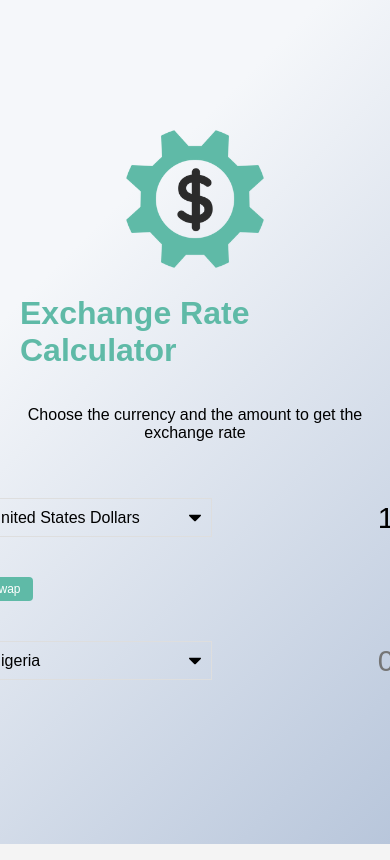
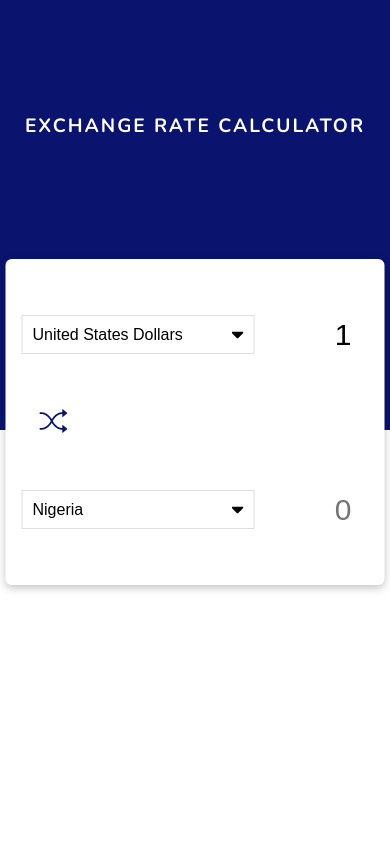
Before and after one commit to Nedu2022/exrater, a plain HTML site: page index.html in a window 390 px wide. Shown: the top 860 px of the page. Drawn offline with nearby package versions, Linux system fonts and the light colour scheme; no server answers.

Commit message:
Finished Project

```diff
--- a/css/style.css
+++ b/css/style.css
@@ -1,41 +1,77 @@
-:root {
-  --primary-color: #5fbaa7;
-}
+@import url('https://fonts.googleapis.com/css2?family=Nunito:wght@200;300;400;500;600;700;800;900&display=swap');
+
 
 * {
   box-sizing: border-box;
 }
 
-body {
-  background-color: #f4f4f4;
-  font-family: Arial, Helvetica, sans-serif;
+
+body{
+  width: 100%;
+  height: 100vh;
+  background: linear-gradient(
+    to top,
+    white 0%,
+    white 50%,
+    #0a146e 50%,
+    #0a146e 100%
+  );
+  font-family: 'Nunito', sans-serif;
   display: flex;
+  justify-content: center;
   flex-direction: column;
+}
+
+.wrapper{
+  display: flex;
   align-items: center;
   justify-content: center;
-  height: 100vh;
-  margin: 0;
-  padding: 20px;
-    /* background-color: #b8c6db; */
-background-image: linear-gradient(315deg, #b8c6db 0%, #f5f7fa 74%);
+  flex-direction: column;
 }
 
-h1 {
-  color: var(--primary-color);
+h1{
+  position: absolute;
+  top: 100px;
+  left: 50%;
+  width: 100%;
+  transform: translateX(-50%);
+  color: #fff;
+  font-size: 2.4rem;
+  letter-spacing: 2px;
+  text-align: center;
+  text-transform: uppercase;
+  line-height: 1.4;
+}
+
+
+.main-container {
+  min-width: 900px;
+  background-color: white;
+  color: black;
+  border-radius: 0.4rem;
+  position: absolute;
+  top: 50%;
+  left: 50%;
+  transform: translate(-50%, -50%);
+  padding: 4rem 3rem;
+  box-shadow: rgba(0, 0, 0, 0.24) 0px 3px 8px;
+}
+
+.header {
+  color: #fff;
 }
 
 p {
   text-align: center;
 }
 
-.btn {
-  color: #fff;
-  background: var(--primary-color);
+.bi-shuffle {
   cursor: pointer;
   border: none;
   border-radius: 4px;
-  font-size: 12px;
-  padding: 5px 12px;
+  font-size: 28px;
+  padding: 9px 18px;
+  color: #0a146e;
 }
 
 .money-img {
@@ -77,9 +113,10 @@ p {
 }
 
 .rate {
-  color: var(--primary-color);
-  font-size: 14px;
+  color: #0a146e;
+  font-size: 18px;
   padding: 0 10px;
+  font-weight: 800;
 }
 
 select:focus,
@@ -88,8 +125,38 @@ button:focus {
   outline: 0;
 }
 
-@media (max-width: 600px) {
+@media only screen and (min-device-width: 320px) and (max-device-width: 800px){
   .currency input {
-    width: 200px;
+    width: 114px;
   }
+
+  .main-container {
+    min-width: 88%;
+    padding: 1rem;
+  }
+
+  .header{
+    font-size: 15px;
+  }
+
+  .currency {
+    display: flex;
+    flex-direction: row;
+    /* gap: 2rem; */
+    align-items: center;
 }
+
+h1{
+  position: absolute;
+  top: 100px;
+  left: 50%;
+  width: 100%;
+  transform: translateX(-50%);
+  color: #fff;
+  font-size: 1.2rem;
+  letter-spacing: 2px;
+  text-align: center;
+  text-transform: uppercase;
+  line-height: 1.4;
+}
+}
--- a/index.html
+++ b/index.html
@@ -5,15 +5,20 @@
   <meta http-equiv="X-UA-Compatible" content="IE=edge">
   <meta name="viewport" content="width=device-width, initial-scale=1.0">
   <link rel="stylesheet" href="./css/style.css">
+  <link rel="stylesheet" href="https://cdn.jsdelivr.net/npm/bootstrap-icons@1.9.1/font/bootstrap-icons.css">
   <title>Exchange Rate Calculator</title>
 </head>
 <body>
-  <img src="./img/money.png" alt="" class="money-img">
-  <h1>Exchange Rate Calculator</h1>
-  <p>Choose the currency and the amount to get the exchange rate</p>
+
+  <div class="wrapper">
 
 
-<div class="container">
+
+  <h1>Exchange Rate Calculator</h1>
+
+<div class="main-container">
+
+  <div class="holder">
     <div class="currency">
       <select id="currency-one">
        <option value="USD" selected>United States Dollars</option>
@@ -102,9 +107,9 @@
 
 
     <div class="swap-rate-container">
-    <button class="btn" id="swap">
-      Swap
-    </button>
+
+        <i class="bi bi-shuffle" id="swap"></i>
+
       <div class="rate" id="rate"></div>
     </div>
 
@@ -195,6 +200,9 @@
         <input type="number" id="amount-two" placeholder="0">
       </div>
   </div>
+  </div>
+</div>
   <script src="app.js"></script>
+
 </body>
 </html>
```
Lines whose indentation alone changed are shown as unchanged.
